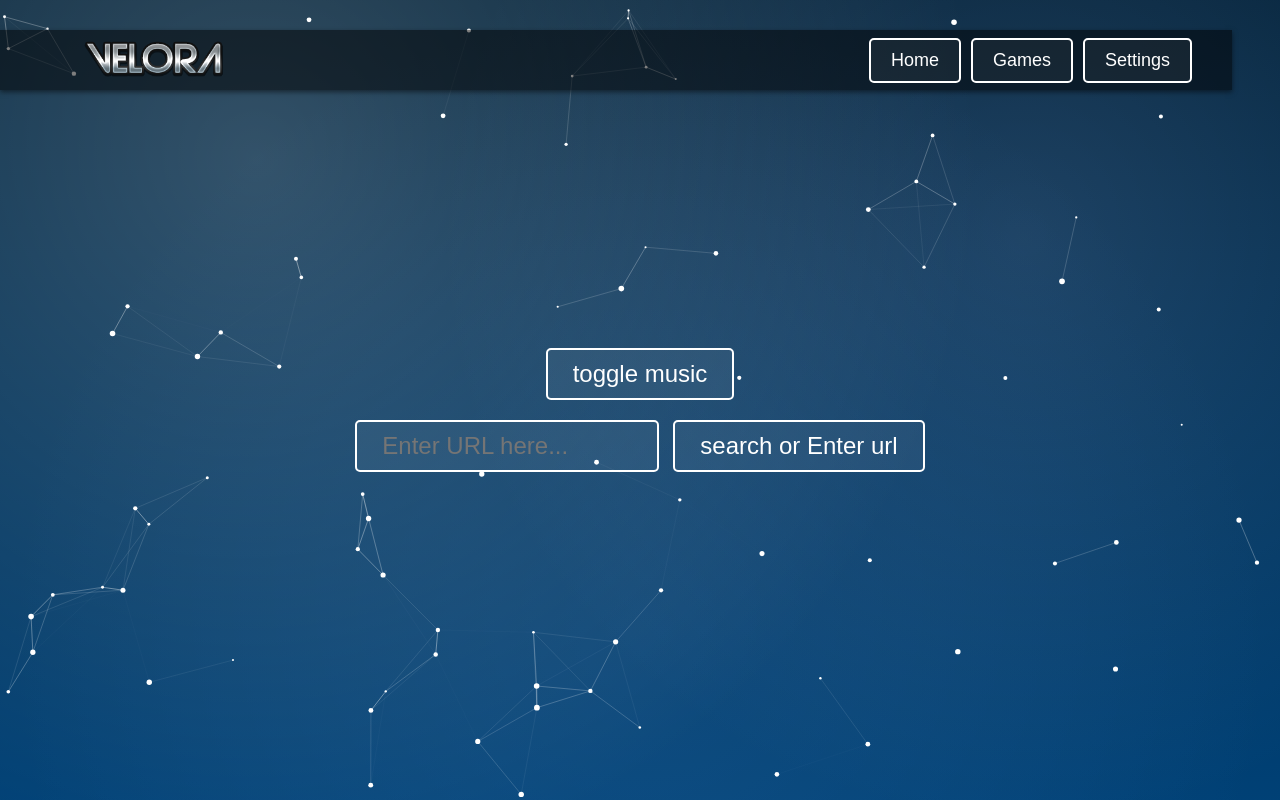
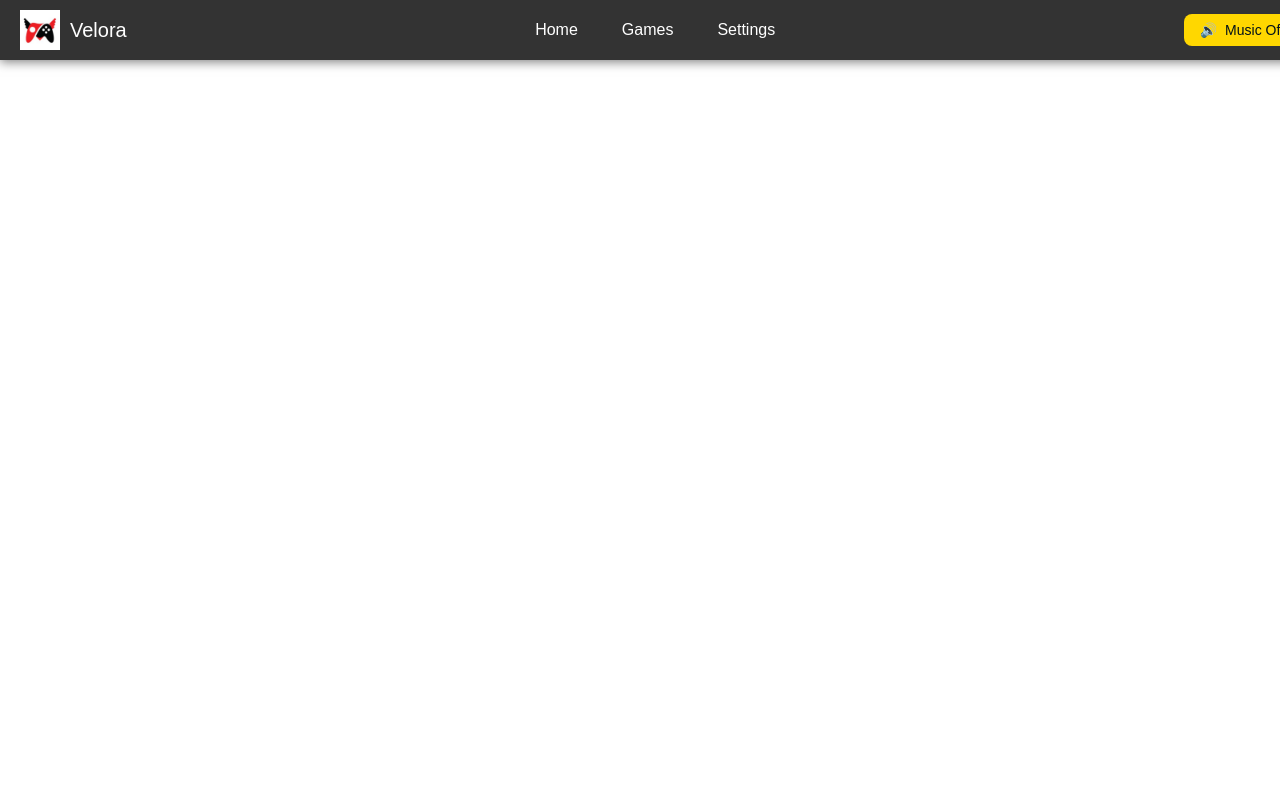
Before and after one commit to Bingleton465/bingleton465.github.io, a website: page index.html in a window 1280 px wide. Drawn offline with Linux system fonts and the light colour scheme.

Commit message:
Update index.html

```diff
--- a/index.html
+++ b/index.html
@@ -1,7 +1,8 @@
 <!DOCTYPE html>
 <html lang="en">
 <head>
-  <script>
+
+   <script>
     (function () {
       const savedTitle = localStorage.getItem('customTitle') || getCookie('customTitle');
       const savedFavicon = localStorage.getItem('customFavicon') || getCookie('customFavicon');
@@ -41,157 +42,173 @@
         }
       };
     })();
-  </script>
-  <meta charset="UTF-8" />
+  </script><meta charset="UTF-8" />
   <meta name="viewport" content="width=device-width, initial-scale=1.0" />
   <title>Velora - 🏠</title>
-
   <style>
-    html, body {
-      margin: 0; padding: 0;
-      overflow: hidden;
-      background-color: #00111a;
-      background-image:
-        radial-gradient(circle at 20% 20%, rgba(255,255,255,0.2), transparent 60%),
-        radial-gradient(circle at 80% 30%, rgba(200,200,255,0.15), transparent 50%),
-        radial-gradient(circle at 50% 80%, rgba(150,180,255,0.1), transparent 70%),
-        linear-gradient(to bottom, #001122, #002244, #003366);
-      background-blend-mode: screen;
-      width: 100%; height: 100%;
-      display: flex;
-      justify-content: center;
-      align-items: center;
-      flex-direction: column;
-      position: relative;
-    }
-    canvas {
-      display: block;
-      position: absolute;
-      top: 0; left: 0;
-      mix-blend-mode: screen;
-    }
-    .url-container {
-      position: relative;
-      z-index: 1;
-      margin-top: 20px;
-    }
-    .url-input, .url-button {
-      font-size: 24px;
-      padding: 10px 25px;
-      border: 2px solid white;
-      border-radius: 5px;
-      background: rgba(255,255,255,0.05);
-      color: white;
-      font-family: Arial, sans-serif;
-      outline: none;
-    }
-    .url-input {
-      width: 250px;
-      margin-right: 10px;
-    }
-    .url-button {
-      cursor: pointer;
-    }
-    .url-button:hover {
-      background: rgba(255,255,255,0.2);
-      color: black;
-    }
     .top-bar {
-      position: absolute;
-      top: 30px;
+      position: fixed;
+      top: 0;
       left: 0;
-      width: 90%;
-      height: 40px;
-      background: rgba(0, 0, 0, 0.5);
+      width: 100%;
+      height: 60px;
+      background: rgba(0, 0, 0, 0.8);
+      backdrop-filter: blur(10px);
       display: flex;
       align-items: center;
       justify-content: space-between;
-      padding: 10px 40px;
-      box-shadow: 0 2px 5px rgba(0, 0, 0, 0.5);
-      z-index: 2;
+      padding: 0 20px;
+      box-shadow: 0 2px 10px rgba(0, 0, 0, 0.5);
+      z-index: 1000;
     }
-    .top-bar .title {
-      color: white;
-      font-size: 24px;
-      font-family: Arial, sans-serif;
+
+    .top-bar .logo {
+      display: flex;
+      align-items: center;
+      gap: 10px;
+      cursor: pointer;
     }
-    .top-bar .buttons {
+    .top-bar .logo img {
+      height: 40px;
+      width: auto;
+      transition: transform 0.3s;
+    }
+    .top-bar .logo:hover img {
+      transform: scale(1.1) rotate(-5deg);
+    }
+
+    .nav-links {
       display: flex;
-      gap: 10px;
+      gap: 20px;
     }
-    .top-bar .button {
-      font-size: 18px;
-      padding: 10px 20px;
-      border: 2px solid white;
-      border-radius: 5px;
-      background: rgba(255,255,255,0.05);
-      color: white;
-      font-family: Arial, sans-serif;
-      cursor: pointer;
+    .nav-links a {
       position: relative;
-      overflow: hidden;
+      font-family: 'Arial', sans-serif;
+      font-size: 16px;
+      color: #fff;
+      text-decoration: none;
+      padding: 8px 12px;
+      border-radius: 8px;
+      transition: background 0.3s, color 0.3s;
     }
-    .top-bar .button::after {
+    .nav-links a::after {
       content: '';
       position: absolute;
-      top: 0;
-      left: -100%;
-      width: 100%;
-      height: 100%;
-      background: rgba(255, 255, 255, 0.3);
-      transition: left 0.5s;
-      z-index: 1;
+      bottom: -5px;
+      left: 50%;
+      width: 0;
+      height: 2px;
+      background: #ffd700;
+      transition: width 0.3s ease, left 0.3s ease;
     }
-    .top-bar .button:hover::after {
-      left: 100%;
+    .nav-links a:hover {
+      background: rgba(255, 255, 255, 0.1);
+      color: #ffd700;
     }
-    .top-bar .button:hover {
-      background: white;
-      color: black;
+    .nav-links a:hover::after {
+      width: 50%;
+      left: 25%;
     }
-    .music-toggle {
+
+    .action-buttons {
+      display: flex;
+      gap: 15px;
+    }
+    .action-buttons button {
+      display: flex;
+      align-items: center;
+      gap: 8px;
+      font-family: 'Arial', sans-serif;
+      font-size: 14px;
+      padding: 8px 16px;
+      background: #ffd700;
+      color: #00111a;
+      border: none;
+      border-radius: 8px;
+      cursor: pointer;
+      transition: background 0.3s;
+    }
+    .action-buttons button:hover {
+      background: #e6c200;
+    }
+
+    /* Responsive */
+    @media (max-width: 768px) {
+      .nav-links, .action-buttons {
+        display: none;
+      }
+      .mobile-menu {
+        display: block;
+        cursor: pointer;
+      }
+    }
+    .mobile-menu {
+      display: none;
       font-size: 24px;
-      padding: 10px 25px;
-      border: 2px solid white;
-      border-radius: 5px;
-      background: rgba(255,255,255,0.05);
-      color: white;
-      font-family: Arial, sans-serif;
-      cursor: pointer;
-      margin-top: 20px;
-      z-index: 1;
+      color: #fff;
     }
-    .music-toggle:hover {
-      background: rgba(255,255,255,0.2);
-      color: black;
+
+    /* Dropdown (mobile) */
+    .dropdown {
+      position: fixed;
+      top: 60px;
+      right: 20px;
+      background: rgba(0, 0, 0, 0.9);
+      border-radius: 8px;
+      overflow: hidden;
+      box-shadow: 0 2px 10px rgba(0,0,0,0.5);
+      transform: scaleY(0);
+      transform-origin: top;
+      transition: transform 0.3s ease;
+    }
+    .dropdown.open {
+      transform: scaleY(1);
+    }
+    .dropdown a {
+      display: block;
+      padding: 12px 20px;
+      color: #fff;
+      text-decoration: none;
+      border-bottom: 1px solid rgba(255,255,255,0.1);
+    }
+    .dropdown a:last-child {
+      border-bottom: none;
+    }
+    .dropdown a:hover {
+      background: rgba(255,255,255,0.1);
     }
   </style>
 </head>
 <body>
-  <canvas id="constellationCanvas"></canvas>
+  <div class="top-bar">
+    <div class="logo" onclick="window.location.href='index.html'">
+      <img src="images/icons/logo.png" alt="Velora Logo" />
+      <span style="color:#fff; font-size:20px; font-family:Arial, sans-serif;">Velora</span>
+    </div>
 
-  <div class="top-bar">
-    <div class="title">
-      <img src="Cool Text - Velora 481208342656598.png" alt="Velora" style="height: 40px; margin-left: 40px;">
+    <div class="nav-links">
+      <a href="index.html">Home</a>
+      <a href="g.html">Games</a>
+      <a href="settings.html">Settings</a>
     </div>
-    <div class="buttons">
-      <button class="button" onclick="window.location.href='index.html'">Home</button>
-      <button class="button" onclick="window.location.href='g.html'">Games</button>
-      <button class="button" onclick="window.location.href='settings.html'">Settings</button>
+
+    <div class="action-buttons">
+      <button onclick="toggleMusic()">
+        🔊<span id="music-label">Music Off</span>
+      </button>
+    </div>
+
+    <div class="mobile-menu" onclick="toggleDropdown()">
+      ☰
     </div>
   </div>
 
-  <button class="music-toggle" id="musicToggle">toggle music</button>
-
-  <div class="url-container">
-    <input type="text" id="urlInput" class="url-input" placeholder="Enter URL here..." />
-    <button id="urlButton" class="url-button">search or Enter url</button>
+  <div id="dropdownMenu" class="dropdown">
+    <a href="index.html">Home</a>
+    <a href="g.html">Games</a>
+    <a href="settings.html">Settings</a>
+    <a href="#" onclick="toggleMusic()">Toggle Music</a>
   </div>
-
-  <audio id="backgroundMusic" loop>
-    <source src="audio/444880__pax11__shopping-theme-90bpm (1).wav" type="audio/wav">
-    Your browser does not support the audio tag.
-  </audio>
 
   <script>
     function isMobileOrTablet() {
@@ -295,5 +312,7 @@
       isPlaying = !isPlaying;
     });
   </script>
+
+
 </body>
 </html>
```
